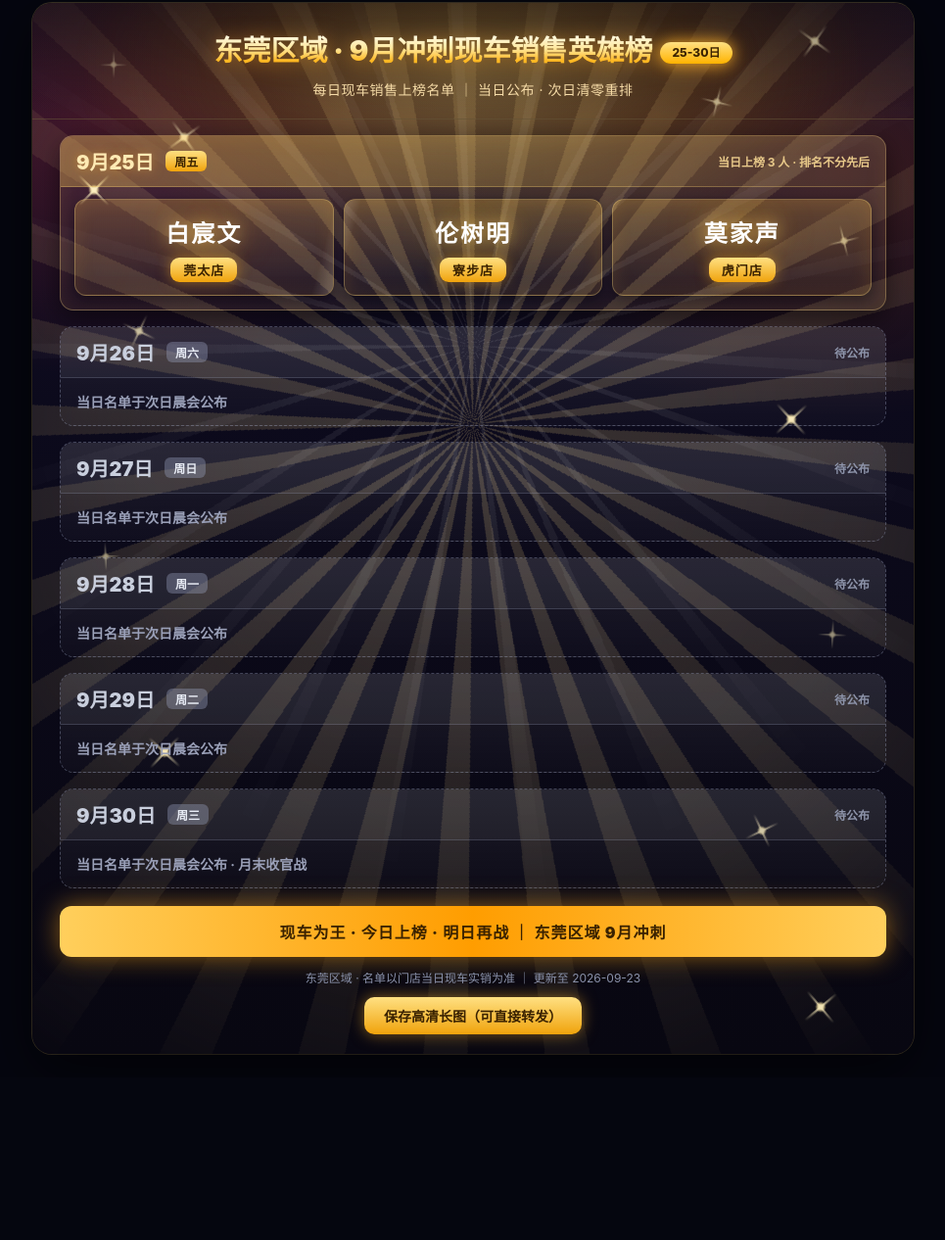
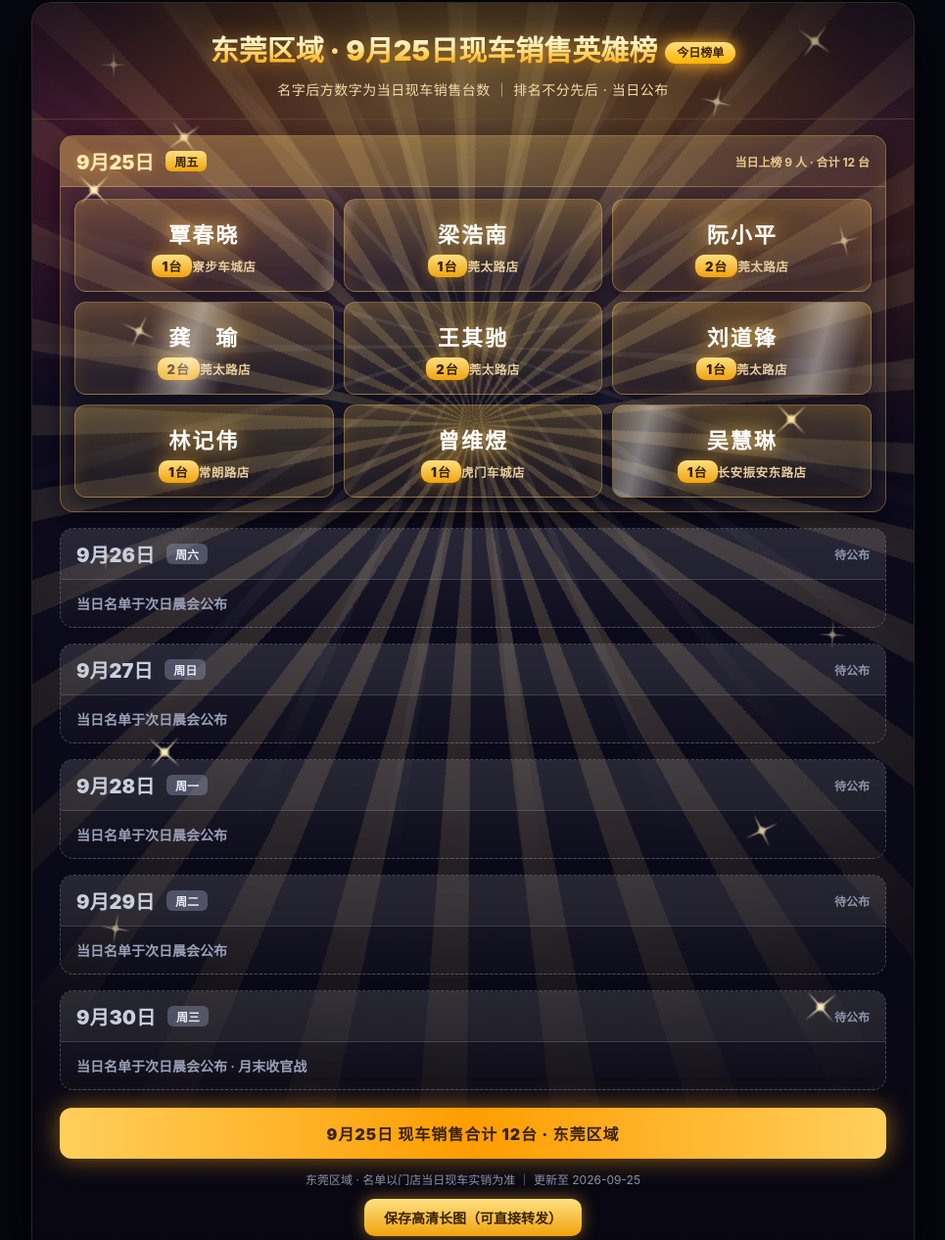
Before and after one commit to kaka147427334/dongguan-september-hero-board, a plain HTML site: page index.html in a window 1280 px wide. Shown: the part 21-1287 px from the top of the page at 98% size, without its empty margins (157-1122 px from the left). Before the commit the page ends 1121 px from the top, so only its background shows below. Drawn offline with Linux system fonts and the light colour scheme.

Commit message:
Update hero board for 9/25 actual data

```diff
--- a/index.html
+++ b/index.html
@@ -3,7 +3,7 @@
 <head>
 <meta charset='UTF-8'>
 <meta name='viewport' content='width=device-width, initial-scale=1'>
-<title>东莞区域 · 9月冲刺现车销售英雄榜</title>
+<title>东莞区域 · 9月25日现车销售英雄榜</title>
 <style>
   *{box-sizing:border-box;}
   html,body{margin:0;padding:0;}
@@ -75,9 +75,9 @@
      background:linear-gradient(180deg,#ffe082,#f0a30c);}
   .btag{margin-left:auto;font-size:12px;font-weight:700;color:#e8c98a;}
 
-  /* 上榜人卡片：不排名次，名字高亮 + 门店置下 */
+  /* 上榜人卡片：不排名次，名字高亮 + 门店置下 + 台数徽章 */
   .list{display:grid;grid-template-columns:repeat(3,1fr);gap:10px;padding:12px 14px 14px;}
-  .hero{position:relative;text-align:center;padding:15px 8px 13px;border-radius:12px;overflow:hidden;
+  .hero{position:relative;text-align:center;padding:18px 8px 14px;border-radius:12px;overflow:hidden;
      background:linear-gradient(180deg,rgba(255,206,84,.20),rgba(255,206,84,.035));
      border:1px solid rgba(255,215,120,.36);
      box-shadow:0 0 20px rgba(255,180,60,.14) inset, 0 4px 14px rgba(0,0,0,.35);}
@@ -86,11 +86,18 @@
      animation:shine 3.4s linear infinite;}
   .hero:nth-child(2)::after{animation-delay:1.1s;}
   .hero:nth-child(3)::after{animation-delay:2.2s;}
-  .nm{display:block;font-size:24px;font-weight:900;color:#fff;letter-spacing:2px;
+  .hero:nth-child(4)::after{animation-delay:.6s;}
+  .hero:nth-child(5)::after{animation-delay:1.7s;}
+  .hero:nth-child(6)::after{animation-delay:.3s;}
+  .hero:nth-child(7)::after{animation-delay:1.3s;}
+  .hero:nth-child(8)::after{animation-delay:2.0s;}
+  .hero:nth-child(9)::after{animation-delay:.9s;}
+  .nm{display:block;font-size:22px;font-weight:900;color:#fff;letter-spacing:2px;
      text-shadow:0 0 20px rgba(255,205,90,.85), 0 0 44px rgba(255,170,40,.45);}
-  .st{display:inline-block;margin-top:9px;font-size:13px;font-weight:800;color:#3a2200;letter-spacing:1px;
-     border-radius:9px;padding:3px 13px;
+  .count{display:inline-block;margin:6px 0 0;font-size:13px;font-weight:900;color:#3a2200;letter-spacing:1px;
+     border-radius:9px;padding:2px 10px;
      background:linear-gradient(180deg,#ffe082,#f0a30c);box-shadow:0 0 14px rgba(255,180,40,.5);}
+  .st{display:inline-block;margin-top:8px;font-size:12.5px;font-weight:800;color:#e8cf9f;letter-spacing:.5px;}
   @keyframes shine{0%{transform:translateX(-120%);}60%,100%{transform:translateX(120%);}}
 
   .empty{padding:14px 16px;color:#9aa0b8;font-size:14px;font-weight:700;}
@@ -120,9 +127,10 @@
     .bhead{padding:9px 12px;gap:8px;}
     .bdate{font-size:17px;}
     .list{padding:10px 10px 12px;gap:7px;}
-    .hero{padding:11px 4px 10px;border-radius:10px;}
-    .nm{font-size:18px;letter-spacing:1px;}
-    .st{font-size:11.5px;padding:2px 8px;margin-top:7px;}
+    .hero{padding:13px 4px 11px;border-radius:10px;}
+    .nm{font-size:17px;letter-spacing:1px;}
+    .count{font-size:11.5px;padding:2px 8px;}
+    .st{font-size:11px;margin-top:6px;}
     .foot{margin:14px 16px 0;padding:11px 12px;font-size:13.5px;}
     .tip{margin:8px 16px 0;font-size:11px;}
     .spark::before{width:26px;} .spark::after{height:26px;}
@@ -130,6 +138,7 @@
 </style>
 </head>
 <body>
+<script>if(location.search.indexOf('plain=1')>=0) document.body.classList.add('plain');</script>
 <div class='page'>
   <div class='rays'></div>
   <div class='rays2'></div>
@@ -150,20 +159,26 @@
   <div class='spark' style='top:1020px;right:90px;animation-delay:-1.8s'></div>
 
   <header>
-    <h1>东莞区域 · 9月冲刺现车销售英雄榜<span class='badge'>25-30日</span></h1>
-    <p class='sub'>每日现车销售上榜名单 ｜ 当日公布 · 次日清零重排</p>
+    <h1>东莞区域 · 9月25日现车销售英雄榜<span class='badge'>今日榜单</span></h1>
+    <p class='sub'>名字后方数字为当日现车销售台数 ｜ 排名不分先后 · 当日公布</p>
   </header>
 
   <!-- 9/25 周五 -->
   <section class='board'>
     <div class='bhead'>
       <span class='bdate'>9月25日</span><span class='bwk'>周五</span>
-      <span class='btag'>当日上榜 3 人 · 排名不分先后</span>
+      <span class='btag'>当日上榜 9 人 · 合计 12 台</span>
     </div>
     <div class='list'>
-      <div class='hero'><span class='nm'>白宸文</span><span class='st'>莞太店</span></div>
-      <div class='hero'><span class='nm'>伦树明</span><span class='st'>寮步店</span></div>
-      <div class='hero'><span class='nm'>莫家声</span><span class='st'>虎门店</span></div>
+      <div class='hero'><span class='nm'>覃春晓</span><span class='count'>1台</span><span class='st'>寮步车城店</span></div>
+      <div class='hero'><span class='nm'>梁浩南</span><span class='count'>1台</span><span class='st'>莞太路店</span></div>
+      <div class='hero'><span class='nm'>阮小平</span><span class='count'>2台</span><span class='st'>莞太路店</span></div>
+      <div class='hero'><span class='nm'>龚　瑜</span><span class='count'>2台</span><span class='st'>莞太路店</span></div>
+      <div class='hero'><span class='nm'>王其驰</span><span class='count'>2台</span><span class='st'>莞太路店</span></div>
+      <div class='hero'><span class='nm'>刘道锋</span><span class='count'>1台</span><span class='st'>莞太路店</span></div>
+      <div class='hero'><span class='nm'>林记伟</span><span class='count'>1台</span><span class='st'>常朗路店</span></div>
+      <div class='hero'><span class='nm'>曾维煜</span><span class='count'>1台</span><span class='st'>虎门车城店</span></div>
+      <div class='hero'><span class='nm'>吴慧琳</span><span class='count'>1台</span><span class='st'>长安振安东路店</span></div>
     </div>
   </section>
 
@@ -204,12 +219,9 @@
     <div class='empty'>当日名单于次日晨会公布 · 月末收官战</div>
   </section>
 
-  <div class='foot'>现车为王 · 今日上榜 · 明日再战 ｜ 东莞区域 9月冲刺</div>
-  <p class='tip'>东莞区域 · 名单以门店当日现车实销为准 ｜ 更新至 2026-09-23</p>
-  <div class='dlwrap'><a class='dl' href='hero-board-september.png' download='东莞区域9月冲刺现车销售英雄榜.png'>保存高清长图（可直接转发）</a></div>
+  <div class='foot'>9月25日 现车销售合计 12台 · 东莞区域</div>
+  <p class='tip'>东莞区域 · 名单以门店当日现车实销为准 ｜ 更新至 2026-09-25</p>
+  <div class='dlwrap'><a class='dl' href='hero-board-september.png' download='东莞区域9月25日现车销售英雄榜.png'>保存高清长图（可直接转发）</a></div>
 </div>
-<script>
-  if (location.search.indexOf('plain=1') >= 0) document.body.classList.add('plain');
-</script>
 </body>
 </html>
```
Also changed, not shown: 1 other file.
